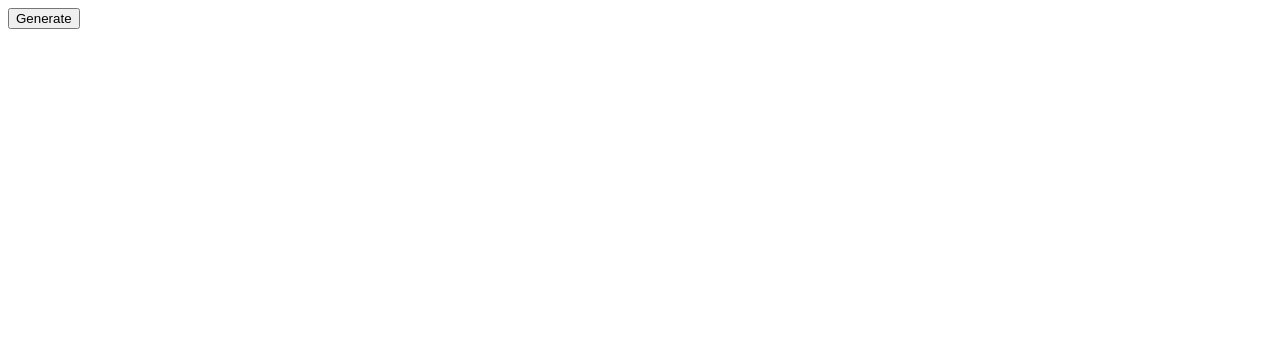
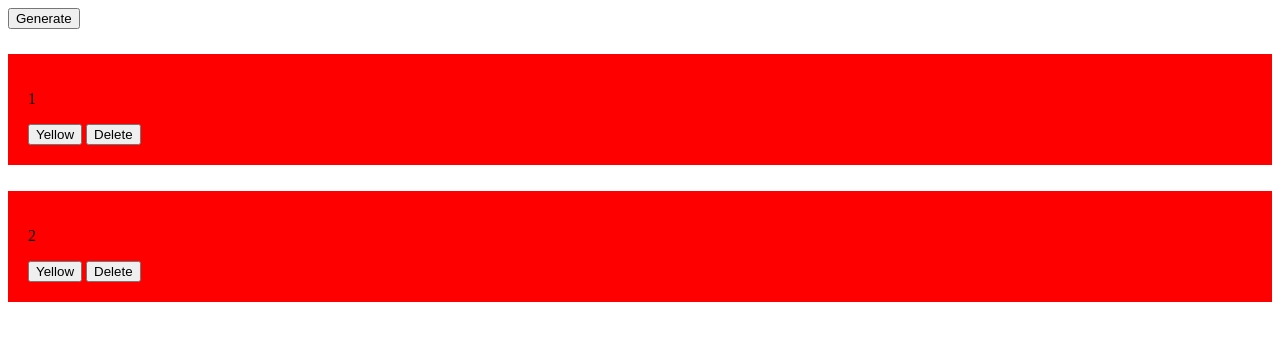
Before and after one commit to fnnelson/jquery-color-swap, a plain HTML site: page index.html in a window 1280 px wide. Drawn offline with Linux system fonts and the light colour scheme.

Commit message:
updated script, added functionality for delete button

```diff
--- a/index.html
+++ b/index.html
@@ -16,16 +16,16 @@
     </header>
     <main id="div-landing-pad">
         <!-- divs go here -->
-        <!-- <div>
+        <div>
             <p>1</p>
-            <button class="yellow-button">Yellow</button>
-            <button class="delete-button">Delete</button>
+            <span><button class="yellow-button">Yellow</button></span>
+            <span><button class="delete-button">Delete</button></span>
         </div>
         <div>
             <p>2</p>
-            <button class="yellow-button">Yellow</button>
-            <button class="delete-button">Delete</button>
-        </div> -->
+            <span><button class="yellow-button">Yellow</button></span>
+            <span><button class="delete-button">Delete</button></span>
+        </div>
     </main>
 
 
--- a/script.js
+++ b/script.js
@@ -8,6 +8,8 @@ function onReady() {
     // console.log('ready jQuery');
     $('#generate-button').on('click', handleGenerate)
     $('#div-landing-pad').on('click', '.yellow-button', handleYellow)
+    $('#div-landing-pad').on('click', '.delete-button', handleDelete)
+
 }
 
 function handleGenerate() {
@@ -27,3 +29,7 @@ function handleYellow() {
     // console.log('Yellow!');
     $(this).parent().parent().addClass('change-to-yellow')
 }
+
+function handleDelete() {
+    $(this).parent().parent().remove()
+}
```
